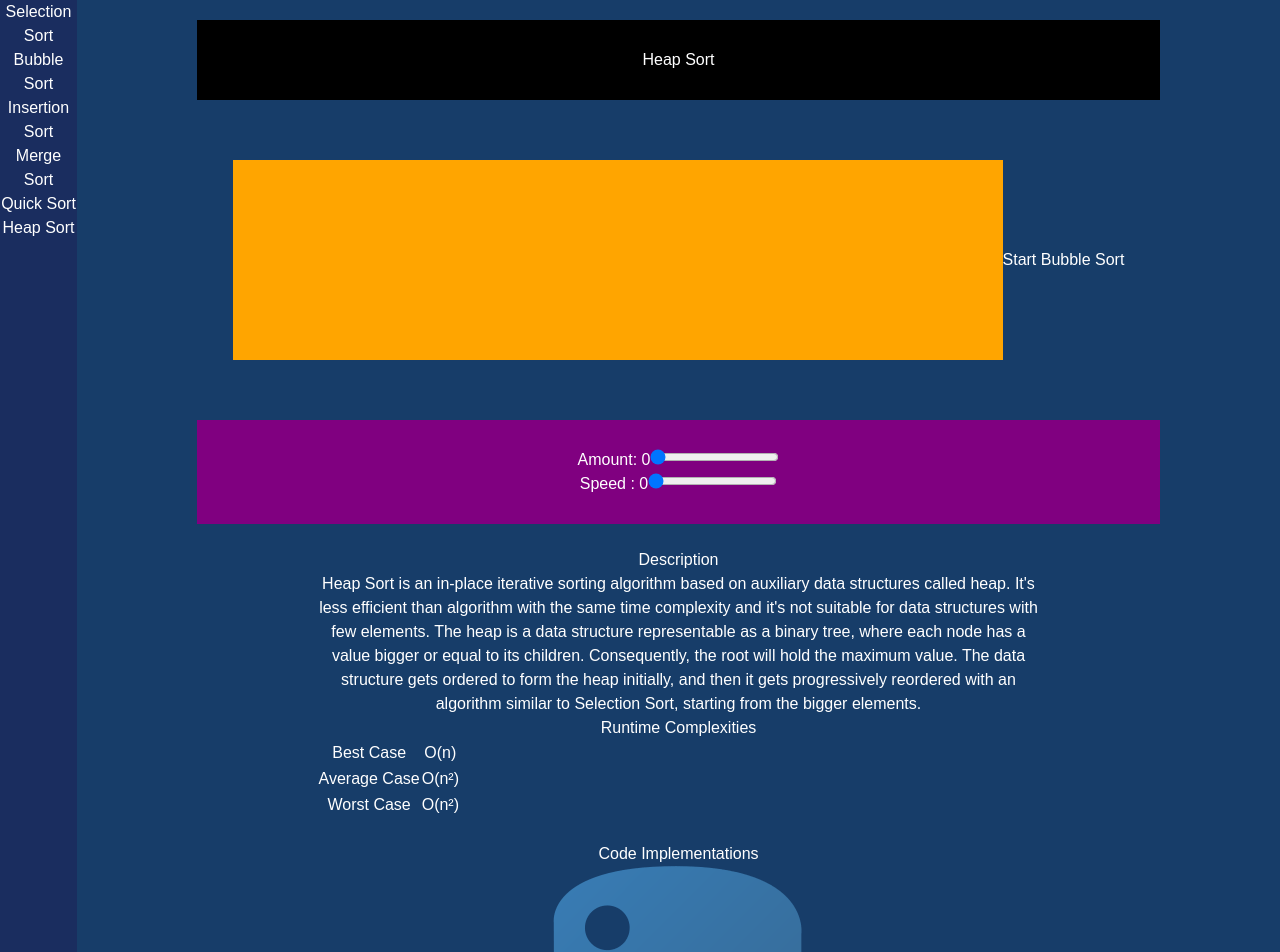
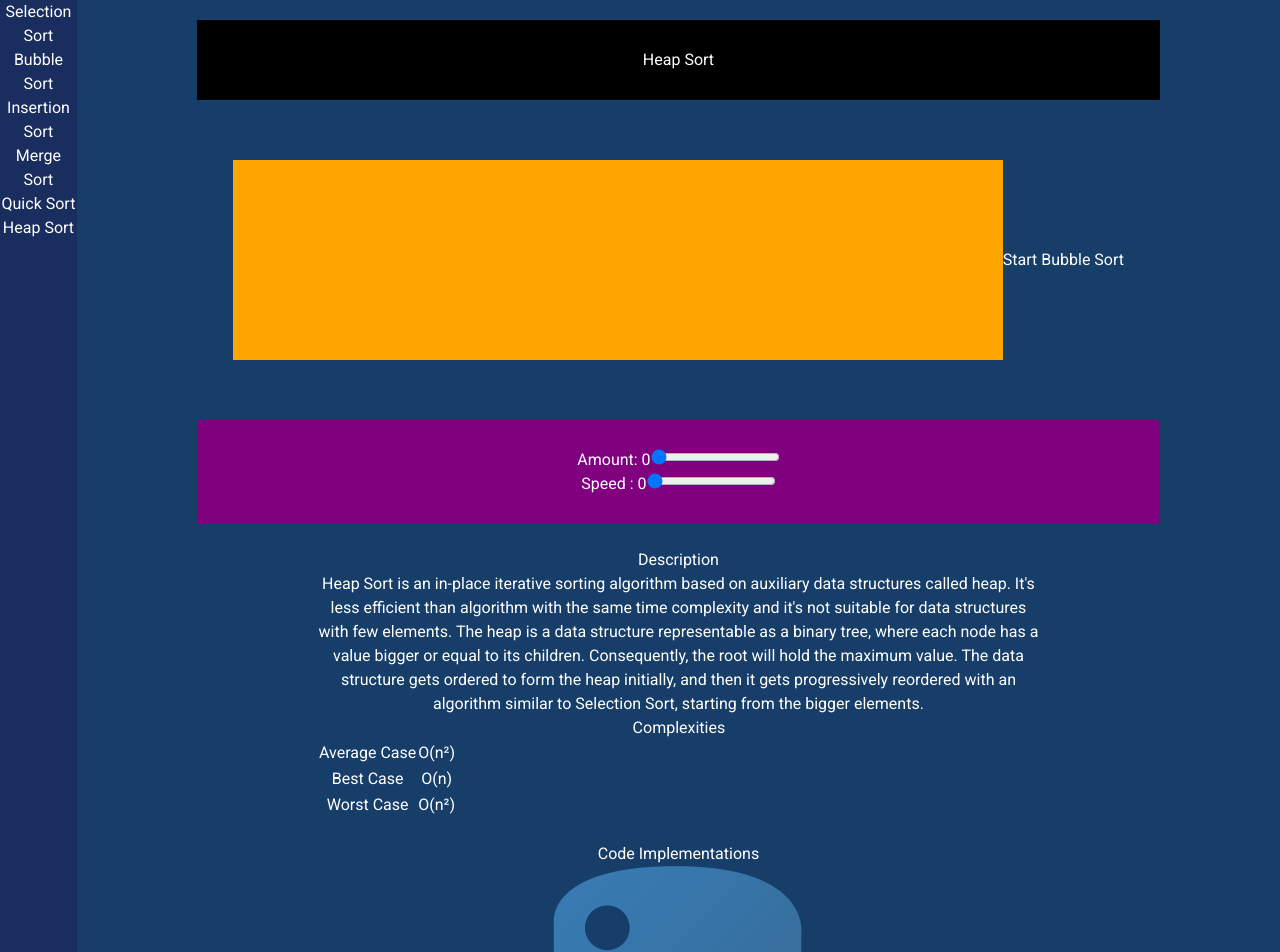
Before and after one commit to yamhokim/Sorting-Algorithm-Website, a React (Vite) app in the folder sortAlgorithmVisualizer/: page /heap-sort in a window 1280 px wide. Shown: the top 952 px of the page. Built offline with nearby package versions, Linux system fonts and the light colour scheme.

Commit message:
finalized animated flipcard component and finished initial implementation of the description and complexities chart

```diff
--- a/sortAlgorithmVisualizer/src/components/Tabs/TabsComponent.tsx
+++ b/sortAlgorithmVisualizer/src/components/Tabs/TabsComponent.tsx
@@ -37,7 +37,7 @@ const TabsComponent = ({ items }) => {
                 <img
                   src={iconMap[item.title]}
                   alt={`${item.title} icon`}
-                  className="h-8 w-8 mx-auto" // Adjust the size of the icon
+                  className="h-8 w-7 mx-auto" // Adjust the size of the icon
                 />
               }
             </button>
--- /dev/null
+++ b/sortAlgorithmVisualizer/src/components/flipCard.tsx
@@ -0,0 +1,46 @@
+import { useEffect, useState } from "react";
+import "../index.css"; // Import the CSS for styling
+
+const FlipCard = () => {
+  const [flipped, setFlipped] = useState(false);
+
+  useEffect(() => {
+    const flipTimeout = setTimeout(() => {
+      setFlipped(true);
+    }, 500); // Flip after 1 second on load
+
+    return () => clearTimeout(flipTimeout); // Cleanup on unmount
+  }, []);
+
+  return (
+    <div className={`w-[30%] ${flipped ? "flipped" : ""}`}>
+      <div className="card">
+        <div className="card-back">
+          <div
+            className={`h-[60%] bg-blue-600 text-white p-4 rounded-xl border-4 border-blue-800`}
+          >
+            <h2 className="text-xl font-bold mb-4">Complexities</h2>
+            <table className="w-full text-left border-separate border-spacing-y-2">
+              <tbody>
+                <tr className="border-t">
+                  <td className="py-2 font-bold">Average Case</td>
+                  <td className="text-right">O(n²)</td>
+                </tr>
+                <tr className="border-t">
+                  <td className="py-2 font-bold">Best Case</td>
+                  <td className="py-2 text-right">O(n)</td>
+                </tr>
+                <tr className="border-t">
+                  <td className="py-2 font-bold">Worst Case</td>
+                  <td className="text-right">O(n²)</td>
+                </tr>
+              </tbody>
+            </table>
+          </div>
+        </div>
+      </div>
+    </div>
+  );
+};
+
+export default FlipCard;
--- a/sortAlgorithmVisualizer/src/components/textBox.tsx
+++ b/sortAlgorithmVisualizer/src/components/textBox.tsx
@@ -1,4 +1,5 @@
 import "../index.css";
+import FlipCard from "./flipCard";
 
 interface TextBoxProps {
   text: string;
@@ -16,25 +17,7 @@ const TextBox = ({ text }: TextBoxProps) => {
             <p className="text-left text-white-800 self-start mb-4">{text}</p>
           </div>
 
-          <div className="w-[30%] h-[60%] bg-blue-600 text-white p-4 rounded-xl border-4 border-blue-800">
-            <h2 className="text-xl font-bold mb-4">Runtime Complexities</h2>
-            <table className="w-full text-left border-separate border-spacing-y-2">
-              <tbody>
-                <tr className="border-t border-orange-500">
-                  <td className="py-2 font-bold">Best Case</td>
-                  <td className="py-2 text-right">O(n)</td>
-                </tr>
-                <tr className="border-t border-orange-500">
-                  <td className="py-2 font-bold">Average Case</td>
-                  <td className="text-right">O(n²)</td>
-                </tr>
-                <tr className="border-t border-orange-500">
-                  <td className="py-2 font-bold">Worst Case</td>
-                  <td className="text-right">O(n²)</td>
-                </tr>
-              </tbody>
-            </table>
-          </div>
+          <FlipCard />
         </div>
       </div>
     </>
--- a/sortAlgorithmVisualizer/src/index.css
+++ b/sortAlgorithmVisualizer/src/index.css
@@ -1,3 +1,5 @@
+@import url("https://fonts.googleapis.com/css2?family=Roboto:wght@400;700&display=swap");
+
 @tailwind base;
 @tailwind components;
 @tailwind utilities;
@@ -14,7 +16,7 @@ html {
   margin: 0;
   background-color: #282c34;
   color: white;
-  font-family: Arial;
+  font-family: "Roboto", sans-serif;
   text-align: center;
 }
 
@@ -84,29 +86,26 @@ html {
   align-items: center;
 }
 
-@keyframes flip {
-  0% {
-    transform: rotateY(0deg);
-  }
-  100% {
-    transform: rotateY(180deg);
-  }
+.card-container {
+  perspective: 1000px; /* Enables 3D effect */
+  width: 200px;
+  height: 300px;
+  margin: 20px auto;
 }
 
-.flip-container {
-  perspective: 1000px;
+.card {
+  width: 100%;
+  height: 100%;
+  position: relative;
+  transform-style: preserve-3d;
+  transition: transform 0.6s;
 }
 
-.flip-card {
-  width: 100%;
-  height: 100%;
-  transition: transform 1s;
-  transform-style: preserve-3d;
-  display: flex;
-  justify-content: center;
-  align-items: center;
+.flipped .card {
+  transform: rotateY(180deg);
 }
 
-.flip-card.flip {
-  animation: flip 1s forwards;
+.card-back {
+  backface-visibility: hidden;
+  transform: rotateY(180deg);
 }
```
